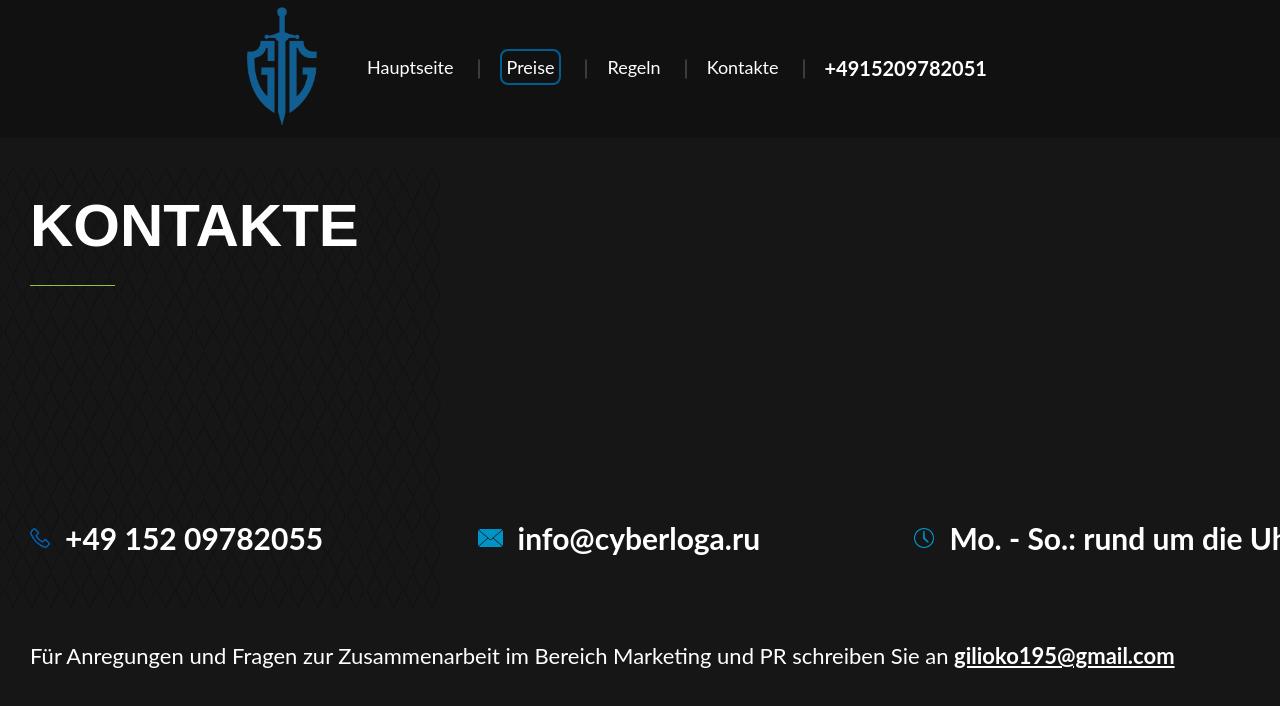
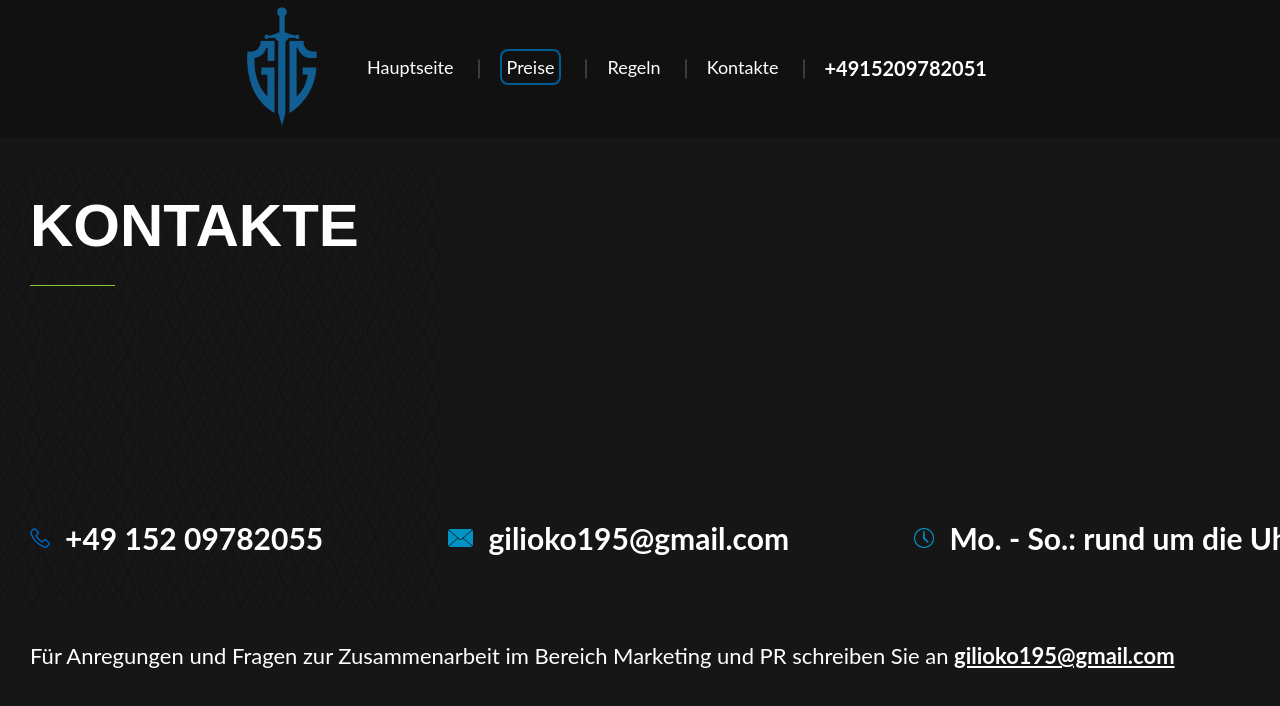
Before and after one commit to Marchuar/Computer-Club, a React (Vite) app in the folder client/: page /contacts in a window 1280 px wide. Shown: the top 706 px of the page. Built offline with nearby package versions, Linux system fonts and the light colour scheme; a web font is replaced by a local one.

Commit message:
Update Main.jsx

```diff
--- a/client/src/components/Contacts/Main/Main.jsx
+++ b/client/src/components/Contacts/Main/Main.jsx
@@ -37,7 +37,7 @@ function Main({ scroll }) {
 										className={classes.contacts__link}
 										href='mailto:info@cyberloga.ru'
 									>
-										info@cyberloga.ru
+										gilioko195@gmail.com
 									</a>
 								</li>
 								<li className={classes.contacts__item}>
```
